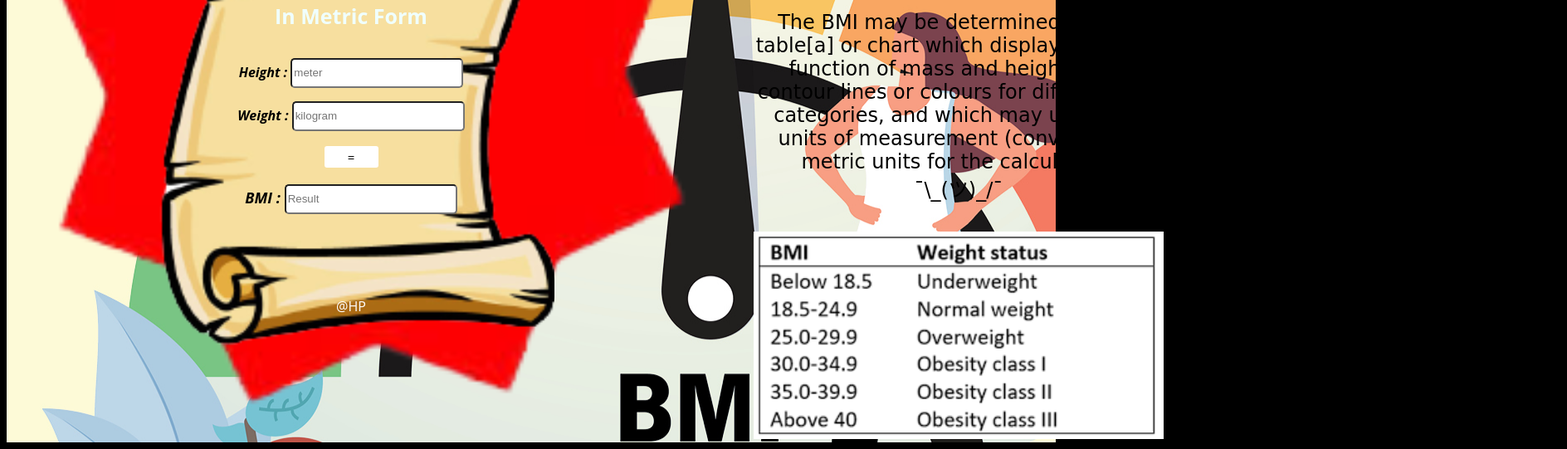
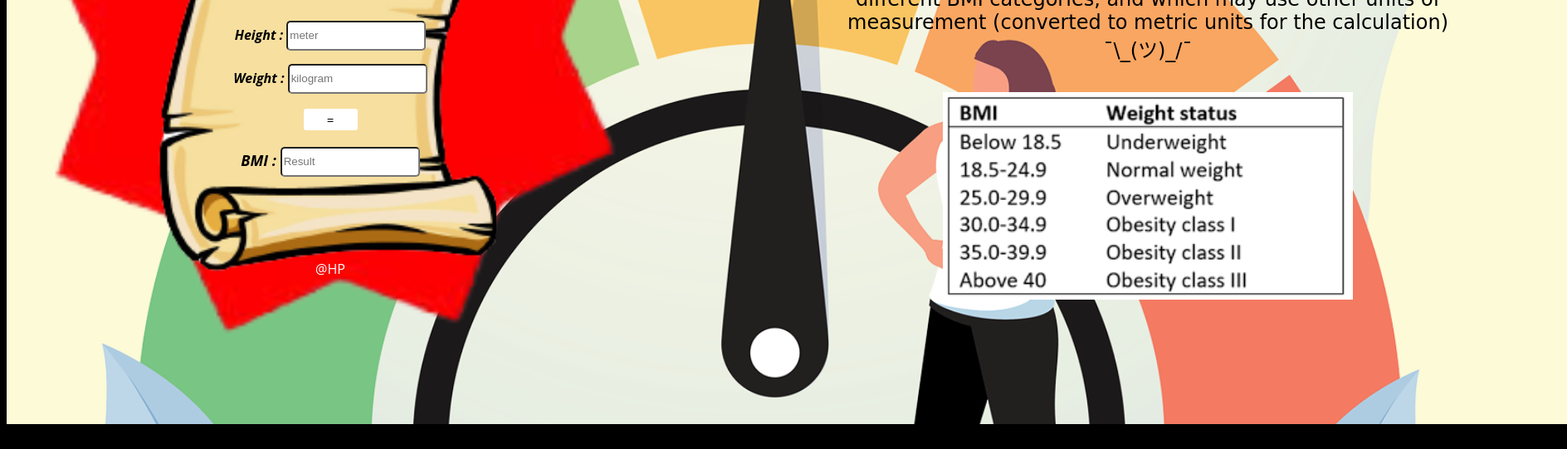
Before and after one commit to Humu-Pii/BMI_Calculator, a plain HTML site: page index.html in a window 1280 px wide. Shown: the part 362-903 px from the top of the page at 83% size, 1888 px wide, since content can reach past the window. After the commit the page ends 881 px from the top, so only its background shows below. Drawn offline with Linux system fonts and the light colour scheme; a web font is replaced by a local one.

Commit message:
1st commit

```diff
--- a/styles.css
+++ b/styles.css
@@ -6,6 +6,9 @@ body {
     background-image: url("images/bmilogo.jpg");
     padding-top: 15px;
     padding-left: 20px;
+    background-size: 1850px;
+    width: 1860px;
+    height: 850px;
 }
 
 /* bmi text*/
@@ -16,9 +19,10 @@ body {
 }
 .bmi-wrapper-text {
     padding-top: 20px;
-    padding-right: 100px;
+    padding-right: 80px;
     text-align: center;
     font-family: 'Sansita Swashed', cursive;
+    display: absolute;
 }
 .bmi-wrapper-text h1 {
     color: crimson;
@@ -31,29 +35,29 @@ body {
     font-family: 'Open Sans', sans-serif;
     font-weight: 500px;
     text-align: center;
-    display: flex;
+    display:flex;
     flex-direction: column;
     justify-content: center;
     background-image: url("images/12\ bg\ rem.png");
-    background-size: 850px;
-    width: 880px;
-    height: 850px;
+    background-size: 760px;
+    width: 780px;
+    height: 750px;
  }
 .texta{
     background-image: url(images/scroll.png);
-    background-size: 500px;
-    width: 490px;
-    height: 650px;
+    background-size: 430px;
+    width: 420px;
+    height: 550px;
     margin-left:150px;
 }
 .texta2{
-    margin-top: 22%;
-
+    margin-top: 15%;
+    margin-left: 20px;
 }
 .texta2 h1{
     color: rgb(15, 219, 192);
     font-family: 'Mountains of Christmas', cursive;
-    margin-left: 50px;
+    margin-left: 60px;
 }
 .rels1 {
     margin-top: 15px;
@@ -77,7 +81,7 @@ h4  {
 
 }
 :placeholder-shown {
-    width: 200px;
+    width: 160px;
     height: 30px;
     border-radius: 5px;
 }
```
